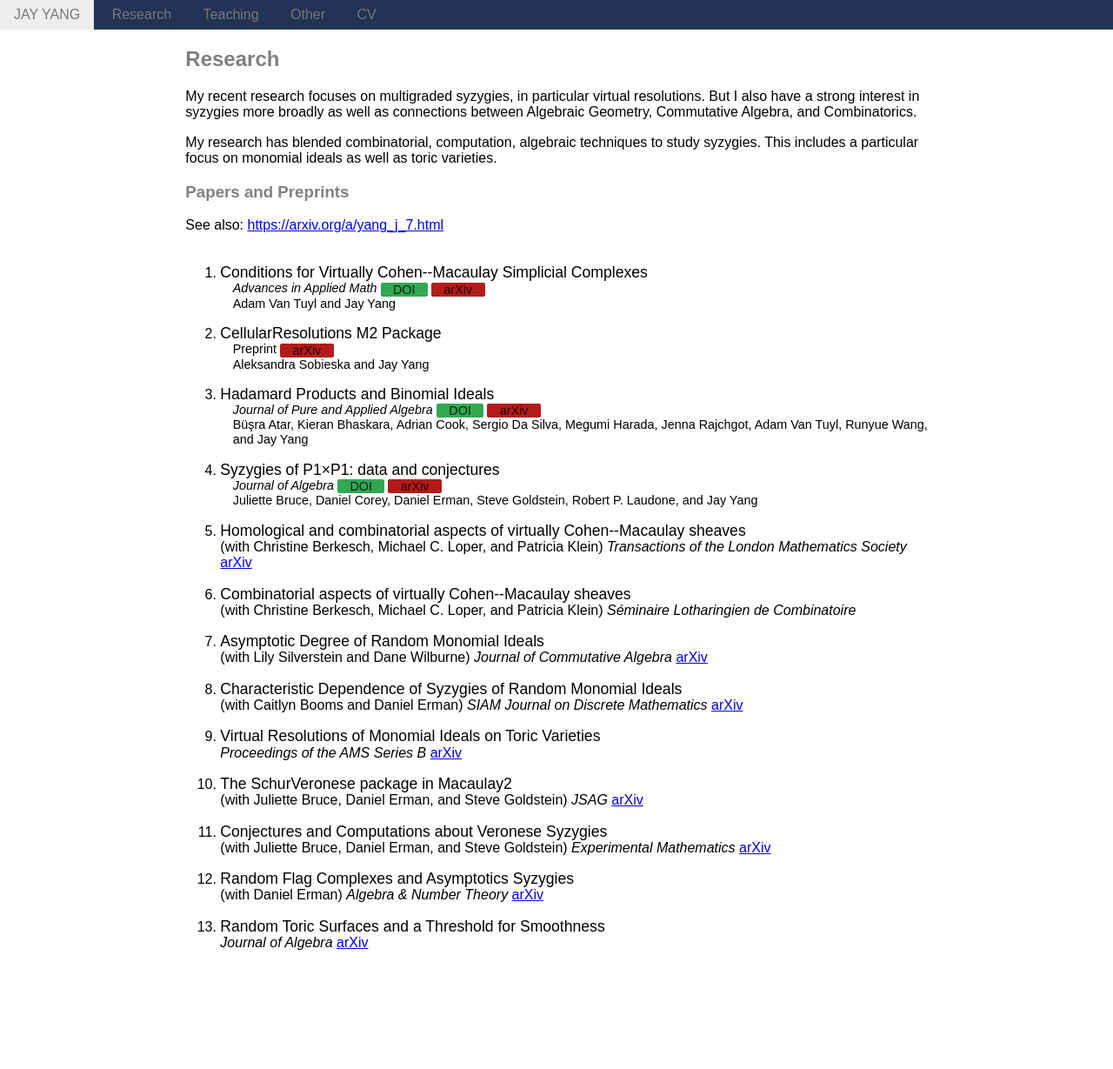
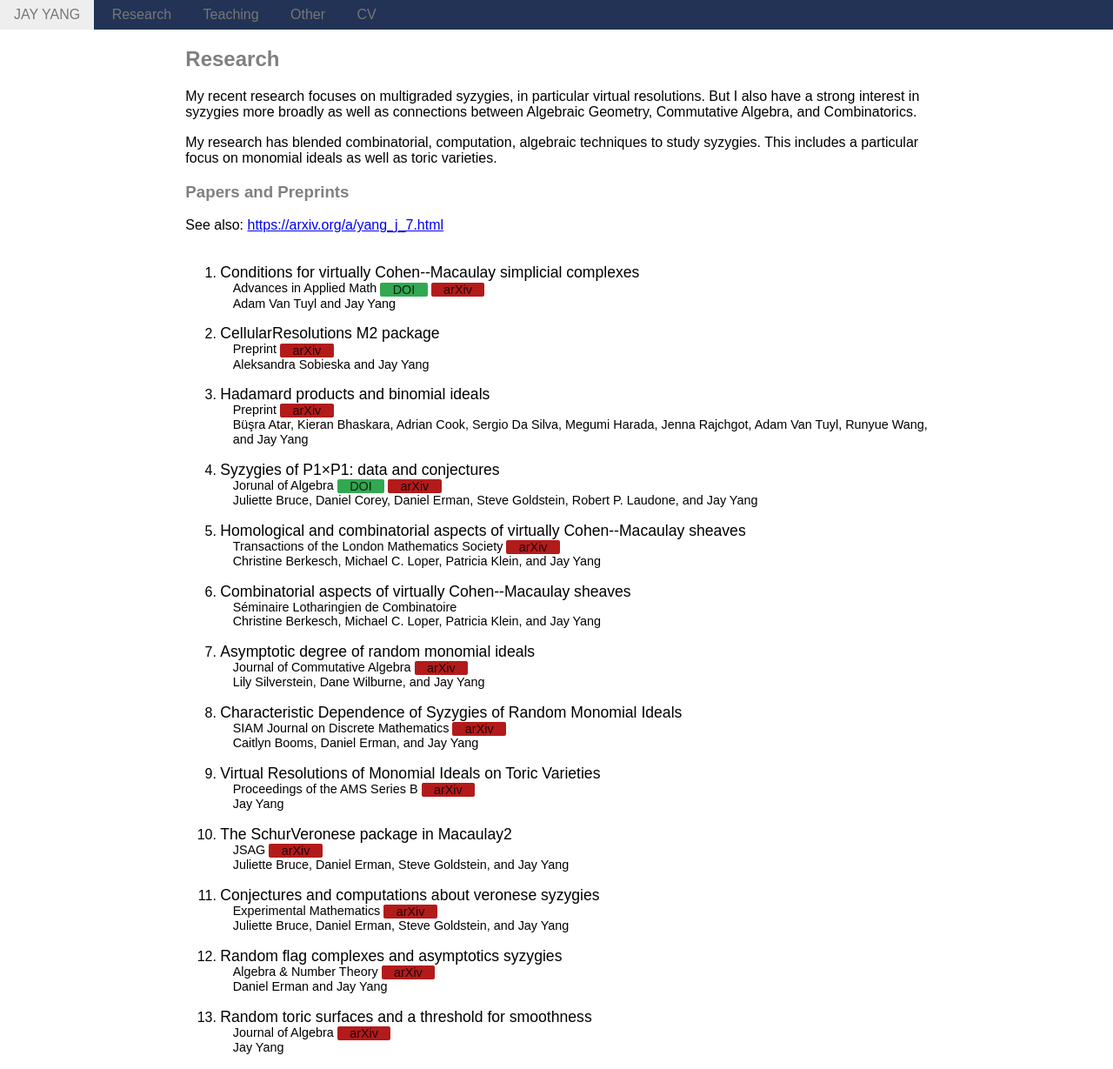
Before and after one commit to jkyang92/jkyang92.github.io, a Jekyll site: the page built from research.html, in a window 1280 px wide. Shown: the whole page at 87% size. Built offline with Jekyll 4.4.1, drawn with Linux system fonts in a browser that asks for light colours; before the commit the page ends 1109 px from its top, so only the background shows below that.

Commit message:
move papers to a yaml file and generate the paper list from that

```diff
--- /dev/null
+++ b/_data/papers.yml
@@ -0,0 +1,64 @@
+- title: Conditions for virtually Cohen--Macaulay simplicial complexes
+  authors: Adam Van Tuyl and Jay Yang
+  arXiv: 2311.17806
+  doi: 10.1016/j.aam.2024.102830
+  journal: Advances in Applied Math
+
+- title: CellularResolutions M2 package
+  authors: Aleksandra Sobieska and Jay Yang
+  arXiv: 2307.08224
+
+- title: Hadamard products and binomial ideals
+  authors: "Büşra Atar, Kieran Bhaskara, Adrian Cook, Sergio Da Silva, Megumi Harada, Jenna Rajchgot, Adam Van Tuyl, Runyue Wang, and Jay Yang"
+  arXiv: 2211.1421
+  jorunal: Journal of Pure and Applied Algbera
+
+- title: "Syzygies of P1×P1: data and conjectures"
+  authors: Juliette Bruce, Daniel Corey, Daniel Erman, Steve Goldstein, Robert P. Laudone, and Jay Yang
+  arXiv: 2104.14598
+  doi: 10.1016/j.jalgebra.2021.10.023
+  journal: Jorunal of Algebra
+
+- title: Homological and combinatorial aspects of virtually Cohen--Macaulay sheaves
+  authors: Christine Berkesch, Michael C. Loper, Patricia Klein, and Jay Yang
+  arXiv: 2012.14047
+  journal: Transactions of the London Mathematics Society
+
+- title: Combinatorial aspects of virtually Cohen--Macaulay sheaves
+  authors: Christine Berkesch, Michael C. Loper, Patricia Klein, and Jay Yang
+  journal: "Séminaire Lotharingien de Combinatoire"
+
+- title: Asymptotic degree of random monomial ideals
+  authors: Lily Silverstein, Dane Wilburne, and Jay Yang
+  arXiv: 2009.05174
+  journal: Journal of Commutative Algebra
+
+- title: Characteristic Dependence of Syzygies of Random Monomial Ideals
+  authors: Caitlyn Booms, Daniel Erman, and Jay Yang
+  arXiv: 2007.13914
+  journal: SIAM Journal on Discrete Mathematics
+
+- title: Virtual Resolutions of Monomial Ideals on Toric Varieties
+  authors: Jay Yang
+  arXiv: 1906.00508
+  journal: Proceedings of the AMS Series B
+
+- title: The SchurVeronese package in Macaulay2
+  authors: Juliette Bruce, Daniel Erman, Steve Goldstein, and Jay Yang
+  arXiv: 1905.12661
+  journal: JSAG
+
+- title: Conjectures and computations about veronese syzygies
+  authors: Juliette Bruce, Daniel Erman, Steve Goldstein, and Jay Yang
+  arXiv: 1711.03513
+  journal: Experimental Mathematics
+
+- title: Random flag complexes and asymptotics syzygies
+  authors: Daniel Erman and Jay Yang
+  arXiv: 1706.01488
+  journal: "Algebra & Number Theory"
+
+- title: Random toric surfaces and a threshold for smoothness
+  authors: Jay Yang
+  arXiv: 1605.08739
+  journal: Journal of Algebra
--- a/research.html
+++ b/research.html
@@ -18,129 +18,30 @@ Algebra, and Combinatorics. </p>
   <br/>
   <br/>
   <ol class="paper-list">
+    {% for paper in site.data.papers %}
     <li class="paper">
-      <div class="paper-title">
-        Conditions for Virtually Cohen--Macaulay Simplicial Complexes
-      </div>
+      <div class="paper-title">{{paper.title}}</div>
       <div class="paper-journal-links">
-        <span class="journal-name">Advances in Applied Math</span>
-        <a href="https://doi.org/10.1016/j.aam.2024.102830" class="pure-button doi-link"> DOI </a>
-        <a href="https://arxiv.org/abs/2311.17806" class="pure-button arxiv-link"> arXiv </a>
+        <span class="journal name">
+        {% if paper.journal %}
+        {{paper.journal}}
+        {% else %}
+        Preprint
+        {% endif %}
+        </span>
+        {% if paper.doi %}
+        <a href="https://doi.org/{{paper.doi}}" class="pure-button doi-link"> DOI </a>
+        {% endif %}
+        {% if paper.arXiv %}
+        <a href="https://arxiv.org/abs/{{paper.arXiv}}" class="pure-button arxiv-link"> arXiv </a>
+        {% endif %}
       </div>
       <div class="paper-author-list">
-        Adam Van Tuyl and Jay Yang
+        {{paper.authors}}
       </div>
     </li>
-    <li class="paper">
-      <div class="paper-title">CellularResolutions M2 Package</div>
-      <div class="paper-journal-links">
-        Preprint
-        <a href="https://arxiv.org/abs/2307.08224" class="pure-button arxiv-link"> arXiv </a>
-      </div>
-      <div class="paper-author-list">
-        Aleksandra Sobieska and Jay Yang
-      </div>
-    </li>
-    <li class="paper">
-      <div class="paper-title">
-        Hadamard Products and Binomial Ideals
-      </div>
-      <div class="paper-journal-links">
-        <span class="journal-name">Journal of Pure and Applied Algebra</span>
-        <a href="" class="pure-button doi-link"> DOI </a>
-        <a href="https://arxiv.org/abs/2211.14210" class="pure-button arxiv-link"> arXiv </a>
-      </div>
-      <div class="paper-author-list">
-        Büşra Atar, Kieran Bhaskara, Adrian Cook, Sergio Da Silva, Megumi Harada, Jenna Rajchgot, Adam Van Tuyl, Runyue Wang, and Jay Yang
-      </div>
-    </li>
-
-    <li class="paper">
-      <div class="paper-title">
-        Syzygies of P1×P1: data and conjectures
-      </div>
-      <div class="paper-journal-links">
-        <span class="journal-name">Journal of Algebra</span>
-        <a href="https://doi.org/10.1016/j.jalgebra.2021.10.023" class="pure-button doi-link">DOI</a>
-        <a href="https://arxiv.org/abs/2104.14598" class="pure-button arxiv-link"> arXiv </a>
-      </div>
-      <div class="paper-author-list">
-        Juliette Bruce, Daniel Corey, Daniel Erman, Steve Goldstein, Robert P. Laudone, and Jay Yang
-      </div>
-    </li>
-    <li class="paper">
-      <div class="paper-title">
-        Homological and combinatorial aspects of virtually Cohen--Macaulay sheaves
-      </div>
-      (with Christine Berkesch, Michael C. Loper, and Patricia Klein)
-      <em> Transactions of the London Mathematics Society </em>
-      <a href="https://arxiv.org/abs/2012.14047"> arXiv </a>
-    </li>
-    <li class="paper">
-      <div class="paper-title">
-        Combinatorial aspects of virtually Cohen--Macaulay sheaves
-      </div>
-      (with Christine Berkesch, Michael C. Loper, and Patricia Klein)
-      <em> Séminaire Lotharingien de Combinatoire </em>
-    </li>
-    <li class="paper">
-      <div class="paper-title">
-        Asymptotic Degree of Random Monomial Ideals
-      </div>
-      (with Lily Silverstein and Dane Wilburne)
-      <em> Journal of Commutative Algebra </em>
-      <a href="https://arxiv.org/abs/2009.05174"> arXiv </a>
-    </li>
-    <li class="paper">
-      <div class="paper-title">
-        Characteristic Dependence of Syzygies of Random Monomial Ideals
-      </div>
-      (with Caitlyn Booms and Daniel Erman)
-      <em> SIAM Journal on Discrete Mathematics </em>
-      <a href="https://arxiv.org/abs/2007.13914"> arXiv </a>
-    </li>
-    <li class="paper">
-      <div class="paper-title">
-        Virtual Resolutions of Monomial Ideals on Toric Varieties
-      </div>
-      <em> Proceedings of the AMS Series B </em>
-      <a href="https://arxiv.org/abs/1906.00508"> arXiv </a>
-    </li>
-    <li class="paper">
-      <div class="paper-title">
-        The SchurVeronese package in Macaulay2
-      </div>
-      (with Juliette Bruce, Daniel Erman, and Steve Goldstein)
-      <em> JSAG </em>
-      <a href="https://arxiv.org/abs/1905.12661"> arXiv </a>
-    </li>
-    <li class="paper">
-      <div class="paper-title">
-        Conjectures and Computations about Veronese Syzygies
-      </div>
-      (with Juliette Bruce, Daniel Erman, and Steve Goldstein)
-      <em> Experimental Mathematics </em>
-      <a href="https://arxiv.org/abs/1711.03513"> arXiv </a>
-    </li>
-    <li class="paper">
-      <div class="paper-title">
-        Random Flag Complexes and Asymptotics Syzygies
-      </div>
-      (with Daniel Erman)
-      <em> Algebra &amp; Number Theory </em>
-      <a href="https://arxiv.org/abs/1706.01488"> arXiv </a>
-    </li>
-    <li class="paper">
-      <div class="paper-title">
-        Random Toric Surfaces and a Threshold for Smoothness
-      </div>
-      <em> Journal of Algebra </em>
-      <a href="https://arxiv.org/abs/1605.08739"> arXiv </a>
-    </li>
+    {% endfor %}
   </ol>
-
-
-  <!--        <h3 class="content-subheading"> Slides and Posters </h3>-->
 </div>
 
 </body></html>
```
